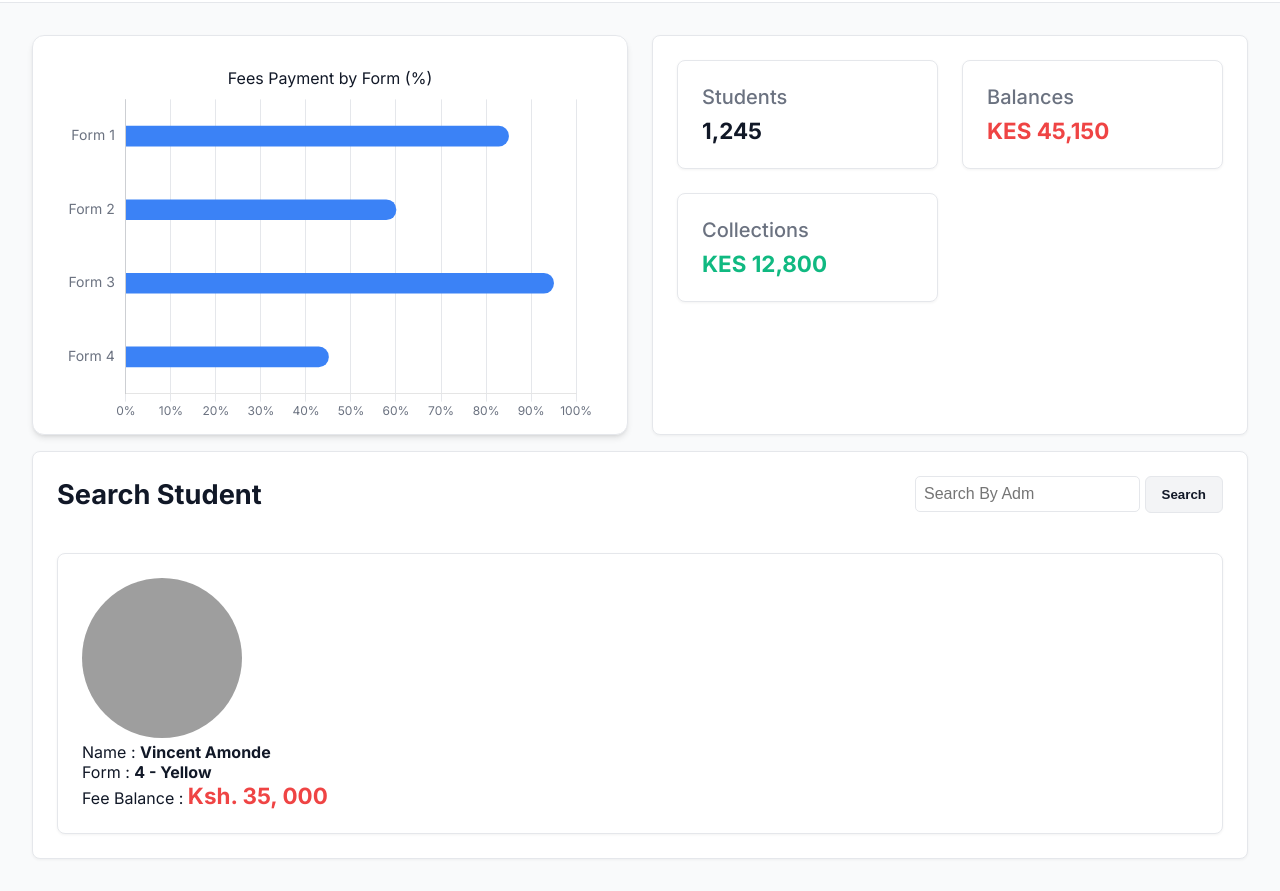
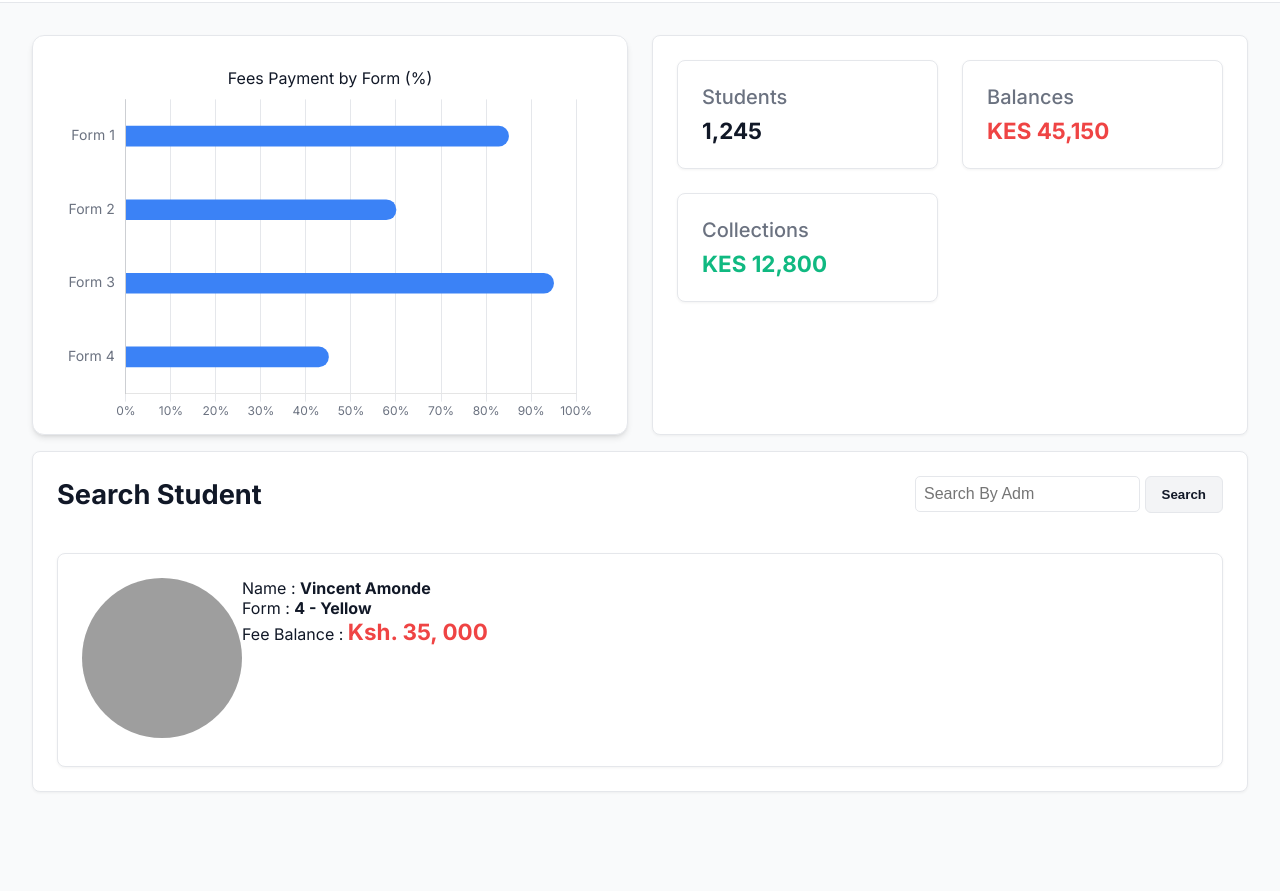
Before and after one commit to vinnie-lab/student-finance, a plain HTML site: page pages/dashboard.html in a window 1280 px wide. Shown: the part 87-978 px from the top of the page. After the commit the page ends 911 px from the top, so only its background shows below. Drawn offline with nearby package versions, Linux system fonts and the light colour scheme; grey boxes are pictures that could not be loaded.

Commit message:
update dashboard commit

```diff
--- a/pages/css/style.css
+++ b/pages/css/style.css
@@ -265,7 +265,7 @@ input:focus{
     width: 10rem;
     border-radius: 50%;
 }
-.info{
+.flex{
     display: flex;
     grid-area: 1rem;
 }
```
